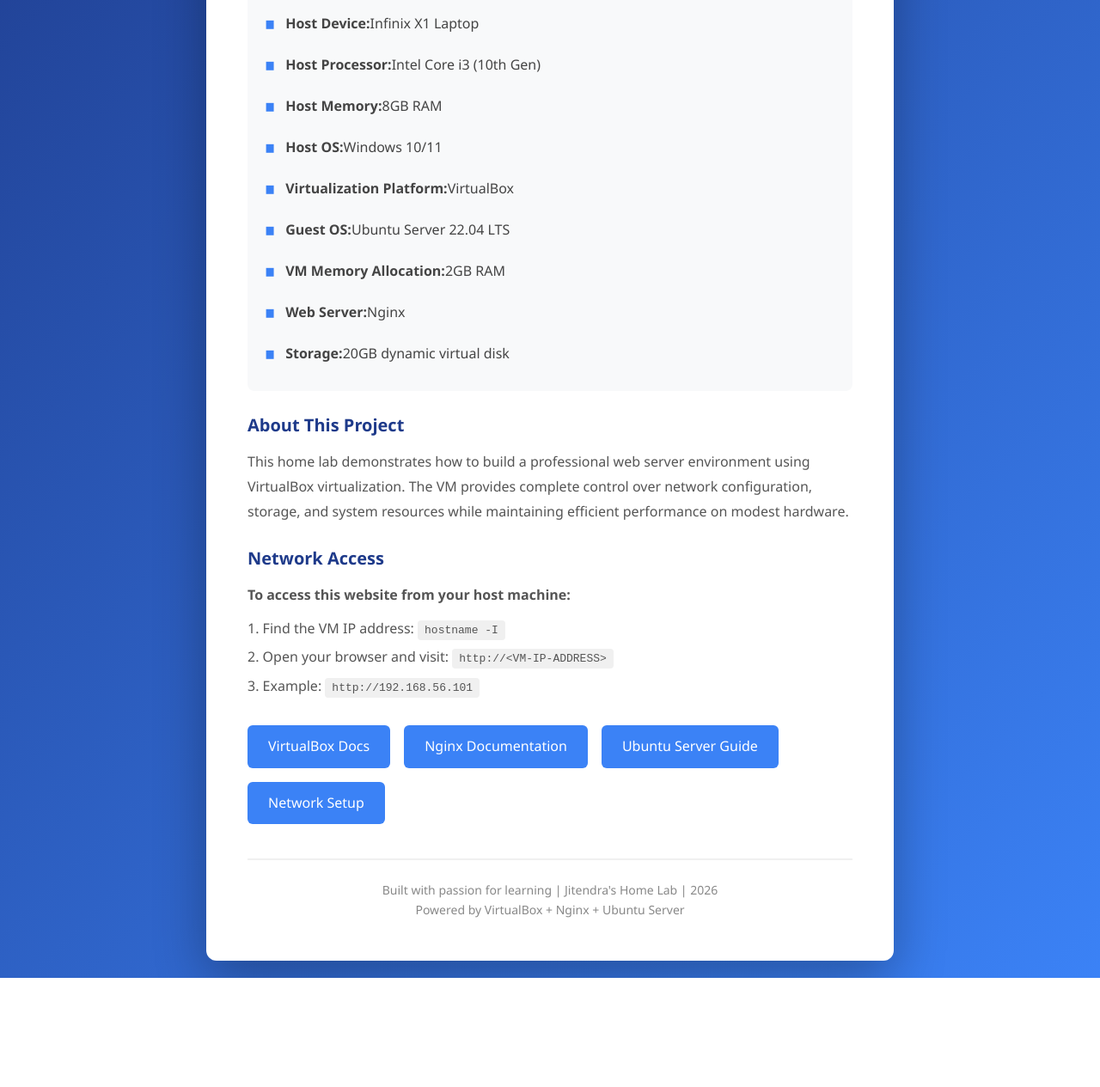
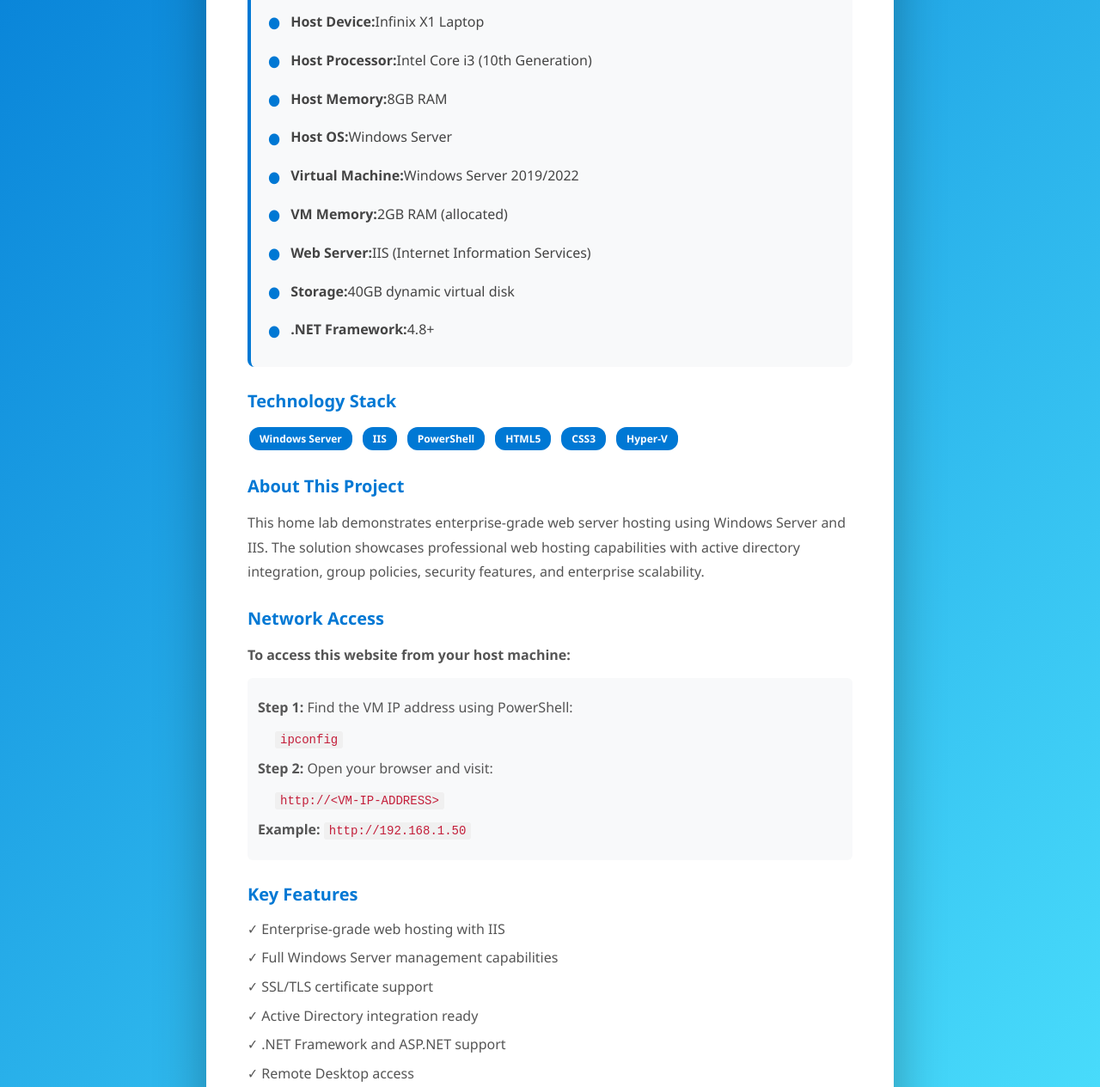
Before and after one commit to jitrajpurohit-creator/infinix-nginx-server, a plain HTML site: page index.html in a window 1280 px wide. Shown: the part 406-1671 px from the top of the page at 86% size. Before the commit the page ends 1544 px from the top, so only its background shows below. Drawn offline with Linux system fonts and the light colour scheme.

Commit message:
Update Windows Server deployment

```diff
--- a/index.html
+++ b/index.html
@@ -14,7 +14,7 @@
         body {
             font-family: 'Segoe UI', Tahoma, Geneva, Verdana, sans-serif;
             line-height: 1.6;
-            background: linear-gradient(135deg, #1e3a8a 0%, #3b82f6 100%);
+            background: linear-gradient(135deg, #0078d4 0%, #50e6ff 100%);
             min-height: 100vh;
             display: flex;
             align-items: center;
@@ -44,7 +44,7 @@
         }
 
         h1 {
-            color: #333;
+            color: #0078d4;
             font-size: 32px;
             margin-bottom: 16px;
             font-weight: 600;
@@ -63,7 +63,7 @@
         }
 
         .info-section h2 {
-            color: #1e3a8a;
+            color: #0078d4;
             font-size: 20px;
             margin-bottom: 12px;
             font-weight: 600;
@@ -80,6 +80,7 @@
             padding: 20px;
             border-radius: 8px;
             margin: 24px 0;
+            border-left: 4px solid #0078d4;
         }
 
         .specs ul {
@@ -94,11 +95,22 @@
         }
 
         .specs li:before {
-            content: "▪";
-            color: #3b82f6;
+            content: "●";
+            color: #0078d4;
             font-weight: bold;
             margin-right: 12px;
-            font-size: 20px;
+            font-size: 18px;
+        }
+
+        .badge {
+            display: inline-block;
+            padding: 4px 12px;
+            background: #0078d4;
+            color: white;
+            border-radius: 12px;
+            font-size: 12px;
+            font-weight: 600;
+            margin: 2px;
         }
 
         .links {
@@ -111,7 +123,7 @@
         .links a {
             display: inline-block;
             padding: 12px 24px;
-            background: #3b82f6;
+            background: #0078d4;
             color: white;
             text-decoration: none;
             border-radius: 6px;
@@ -120,9 +132,9 @@
         }
 
         .links a:hover {
-            background: #2563eb;
+            background: #005a9e;
             transform: translateY(-2px);
-            box-shadow: 0 4px 12px rgba(59, 130, 246, 0.4);
+            box-shadow: 0 4px 12px rgba(0, 120, 212, 0.4);
         }
 
         .status {
@@ -135,6 +147,15 @@
             font-weight: 500;
         }
 
+        code {
+            background: #f0f0f0;
+            padding: 2px 6px;
+            border-radius: 3px;
+            font-family: 'Courier New', monospace;
+            color: #c41e3a;
+            font-size: 14px;
+        }
+
         footer {
             margin-top: 40px;
             padding-top: 24px;
@@ -142,6 +163,13 @@
             text-align: center;
             color: #888;
             font-size: 14px;
+        }
+
+        .tech-stack {
+            display: flex;
+            gap: 8px;
+            flex-wrap: wrap;
+            margin: 12px 0;
         }
 
         @media (max-width: 768px) {
@@ -156,59 +184,89 @@
             .subtitle {
                 font-size: 16px;
             }
+
+            .specs li {
+                flex-wrap: wrap;
+            }
         }
     </style>
 </head>
 <body>
     <div class="container">
         <h1>Jitendra's Home Lab Server</h1>
-        <p class="subtitle">Professional Linux Web Server on VirtualBox</p>
+        <p class="subtitle">Professional Windows Server with IIS Web Hosting</p>
 
         <div class="info-section">
             <h2>Server Status: <span class="status">Online</span></h2>
-            <p>This website is powered by <strong>Nginx</strong> running on <strong>Ubuntu Linux</strong> inside <strong>VirtualBox</strong> on an Intel Core i3 10th Generation processor.</p>
+            <p>This website is hosted on <strong>Internet Information Services (IIS)</strong> running on <strong>Windows Server</strong> inside a virtual machine on an Intel Core i3 10th Generation processor.</p>
         </div>
 
         <div class="specs">
             <h2>System Specifications</h2>
             <ul>
                 <li><strong>Host Device:</strong> Infinix X1 Laptop</li>
-                <li><strong>Host Processor:</strong> Intel Core i3 (10th Gen)</li>
+                <li><strong>Host Processor:</strong> Intel Core i3 (10th Generation)</li>
                 <li><strong>Host Memory:</strong> 8GB RAM</li>
-                <li><strong>Host OS:</strong> Windows 10/11</li>
-                <li><strong>Virtualization Platform:</strong> VirtualBox</li>
-                <li><strong>Guest OS:</strong> Ubuntu Server 22.04 LTS</li>
-                <li><strong>VM Memory Allocation:</strong> 2GB RAM</li>
-                <li><strong>Web Server:</strong> Nginx</li>
-                <li><strong>Storage:</strong> 20GB dynamic virtual disk</li>
+                <li><strong>Host OS:</strong> Windows Server</li>
+                <li><strong>Virtual Machine:</strong> Windows Server 2019/2022</li>
+                <li><strong>VM Memory:</strong> 2GB RAM (allocated)</li>
+                <li><strong>Web Server:</strong> IIS (Internet Information Services)</li>
+                <li><strong>Storage:</strong> 40GB dynamic virtual disk</li>
+                <li><strong>.NET Framework:</strong> 4.8+</li>
             </ul>
         </div>
 
         <div class="info-section">
+            <h2>Technology Stack</h2>
+            <div class="tech-stack">
+                <span class="badge">Windows Server</span>
+                <span class="badge">IIS</span>
+                <span class="badge">PowerShell</span>
+                <span class="badge">HTML5</span>
+                <span class="badge">CSS3</span>
+                <span class="badge">Hyper-V</span>
+            </div>
+        </div>
+
+        <div class="info-section">
             <h2>About This Project</h2>
-            <p>This home lab demonstrates how to build a professional web server environment using VirtualBox virtualization. The VM provides complete control over network configuration, storage, and system resources while maintaining efficient performance on modest hardware.</p>
+            <p>This home lab demonstrates enterprise-grade web server hosting using Windows Server and IIS. The solution showcases professional web hosting capabilities with active directory integration, group policies, security features, and enterprise scalability.</p>
         </div>
 
         <div class="info-section">
             <h2>Network Access</h2>
             <p><strong>To access this website from your host machine:</strong></p>
+            <ul style="list-style: none; margin: 12px 0; padding: 12px; background: #f8f9fa; border-radius: 6px;">
+                <li style="color: #555; margin: 10px 0;"><strong>Step 1:</strong> Find the VM IP address using PowerShell:</li>
+                <li style="color: #555; margin: 8px 0; margin-left: 20px;"><code>ipconfig</code></li>
+                <li style="color: #555; margin: 10px 0;"><strong>Step 2:</strong> Open your browser and visit:</li>
+                <li style="color: #555; margin: 8px 0; margin-left: 20px;"><code>http://&lt;VM-IP-ADDRESS&gt;</code></li>
+                <li style="color: #555; margin: 10px 0;"><strong>Example:</strong> <code>http://192.168.1.50</code></li>
+            </ul>
+        </div>
+
+        <div class="info-section">
+            <h2>Key Features</h2>
             <ul style="list-style: none; margin: 12px 0;">
-                <li style="color: #555; margin: 8px 0;">1. Find the VM IP address: <code style="background: #f0f0f0; padding: 4px 8px; border-radius: 4px; font-family: monospace;">hostname -I</code></li>
-                <li style="color: #555; margin: 8px 0;">2. Open your browser and visit: <code style="background: #f0f0f0; padding: 4px 8px; border-radius: 4px; font-family: monospace;">http://&lt;VM-IP-ADDRESS&gt;</code></li>
-                <li style="color: #555; margin: 8px 0;">3. Example: <code style="background: #f0f0f0; padding: 4px 8px; border-radius: 4px; font-family: monospace;">http://192.168.56.101</code></li>
+                <li style="color: #555; margin: 8px 0;">✓ Enterprise-grade web hosting with IIS</li>
+                <li style="color: #555; margin: 8px 0;">✓ Full Windows Server management capabilities</li>
+                <li style="color: #555; margin: 8px 0;">✓ SSL/TLS certificate support</li>
+                <li style="color: #555; margin: 8px 0;">✓ Active Directory integration ready</li>
+                <li style="color: #555; margin: 8px 0;">✓ .NET Framework and ASP.NET support</li>
+                <li style="color: #555; margin: 8px 0;">✓ Remote Desktop access</li>
             </ul>
         </div>
 
         <div class="links">
-            <a href="https://www.virtualbox.org/wiki/Documentation" target="_blank">VirtualBox Docs</a>
-            <a href="https://nginx.org/" target="_blank">Nginx Documentation</a>
-            <a href="https://ubuntu.com/server/docs" target="_blank">Ubuntu Server Guide</a>
-            <a href="https://ubuntu.com/server/docs/network-configuration" target="_blank">Network Setup</a>
+            <a href="https://docs.microsoft.com/en-us/windows-server/" target="_blank">Windows Server Docs</a>
+            <a href="https://docs.microsoft.com/en-us/iis/" target="_blank">IIS Documentation</a>
+            <a href="https://www.microsoft.com/en-us/windows-server" target="_blank">About Windows Server</a>
+            <a href="https://azure.microsoft.com/" target="_blank">Azure Services</a>
         </div>
 
         <footer>
             <p>Built with passion for learning | Jitendra's Home Lab | 2026</p>
-            <p>Powered by VirtualBox + Nginx + Ubuntu Server</p>
+            <p>Powered by Windows Server + IIS + PowerShell</p>
         </footer>
     </div>
 </body>
```
Also changed, not shown: README.md.
